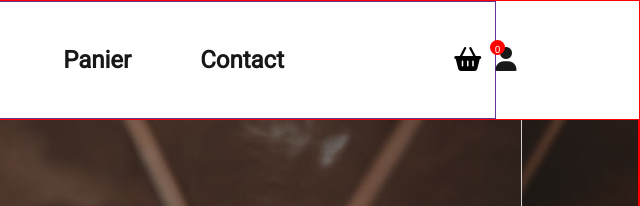
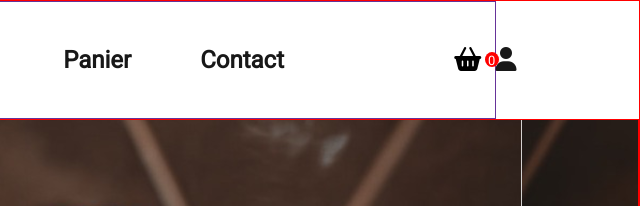
Before and after one commit to linabilou/project-eat-drink, a plain HTML site: page html/connexion.html in a window 1280 px wide. Shown: the top 206 px of the page, 640-1280 px from the left. Drawn offline with Linux system fonts and the light colour scheme; files whose address does not match are found by name.

Commit message:
amelioration du css du compteur du panier

```diff
--- a/css/connexion.css
+++ b/css/connexion.css
@@ -149,22 +149,19 @@ nav a:hover{
     margin: 15%;
 }
 sup{
-    font-size: x-small;
+    font-size: small;
 }
 #count{
     position: absolute;
-    top: 40px;
-    right: 135px;
-    bottom: auto;
-    left: auto;
+    top: 6.5%;
+    right: 10.5%;
+    transform: translateX(-50%);
     background-color: red;
     color: white;
     border: none;
-    width: 15px;
+    width: 14px;
     height: 15px;
     border-radius: 50%;
-    padding-bottom: 2px;
-    margin-bottom: 20px;
     text-align: center;
 }
 
--- a/css/inscription.css
+++ b/css/inscription.css
@@ -170,22 +170,19 @@ nav a:hover{
     margin: 15%;
 }
 sup{
-    font-size: x-small;
+    font-size: small;
 }
 #count{
     position: absolute;
-    top: 40px;
-    right: 135px;
-    bottom: auto;
-    left: auto;
+    top: 6.5%;
+    right: 10.5%;
+    transform: translateX(-50%);
     background-color: red;
     color: white;
     border: none;
-    width: 15px;
+    width: 14px;
     height: 15px;
     border-radius: 50%;
-    padding-bottom: 2px;
-    margin-bottom: 20px;
     text-align: center;
 }
 
--- a/css/repas.css
+++ b/css/repas.css
@@ -108,25 +108,21 @@ nav a:hover{
     margin: 15%;
 }
 sup{
-    font-size: x-small;
+    font-size: small;
 }
 #count{
     position: absolute;
-    top: 40px;
-    right: 135px;
-    bottom: auto;
-    left: auto;
+    top: 6.5%;
+    right: 10.5%;
+    transform: translateX(-50%);
     background-color: red;
     color: white;
     border: none;
-    width: 15px;
+    width: 14px;
     height: 15px;
     border-radius: 50%;
-    padding-bottom: 2px;
-    margin-bottom: 20px;
     text-align: center;
 }
-
 .signup-in{
     text-decoration: none;
     color: #181818;
--- a/css/style.css
+++ b/css/style.css
@@ -107,22 +107,19 @@ nav a:hover{
     margin: 15%;
 }
 sup{
-    font-size: x-small;
+    font-size: small;
 }
 #count{
     position: absolute;
-    top: 40px;
-    right: 135px;
-    bottom: auto;
-    left: auto;
+    top: 6.5%;
+    right: 10.5%;
+    transform: translateX(-50%);
     background-color: red;
     color: white;
     border: none;
-    width: 15px;
+    width: 14px;
     height: 15px;
     border-radius: 50%;
-    padding-bottom: 2px;
-    margin-bottom: 20px;
     text-align: center;
 }
 
```
